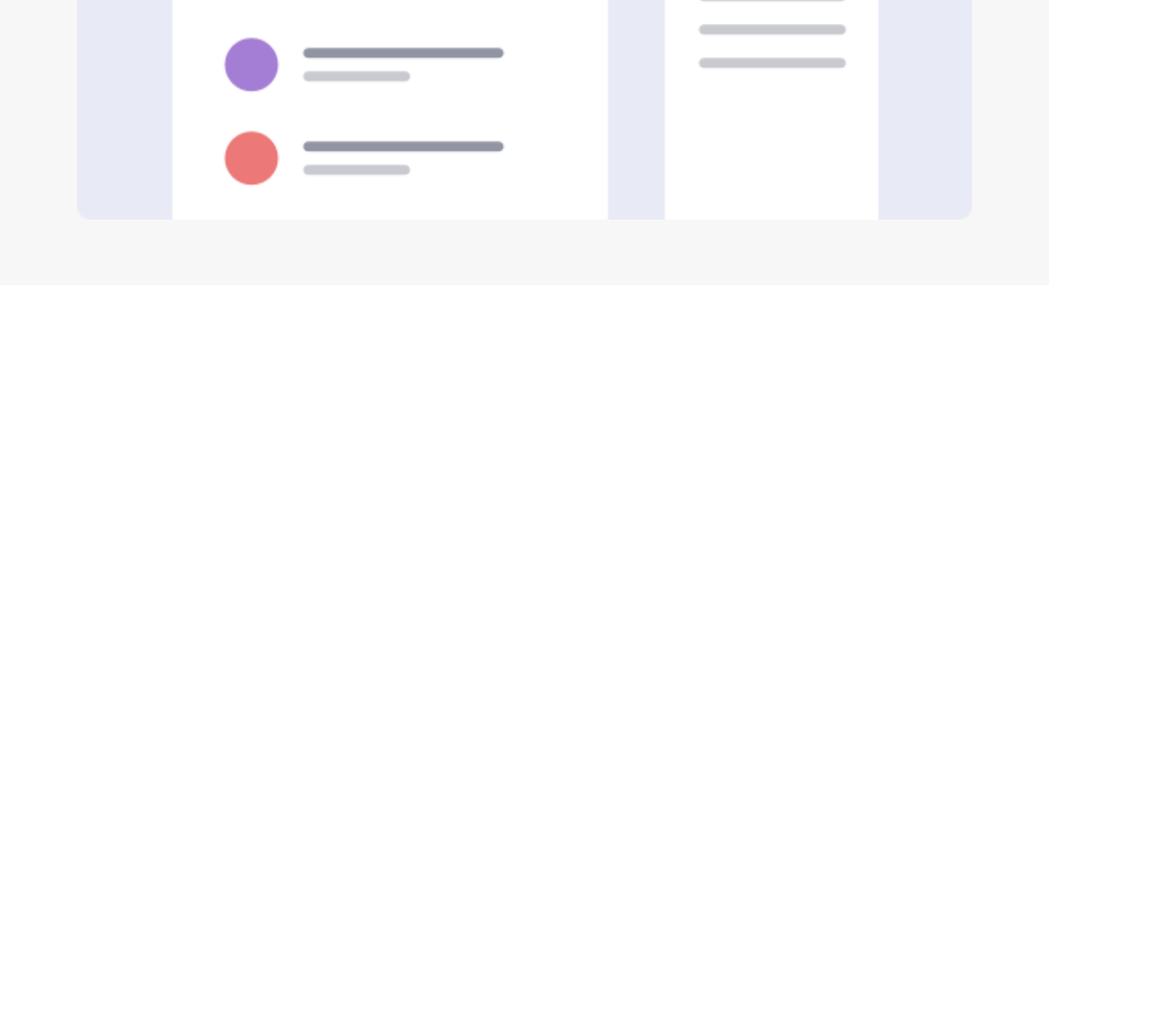
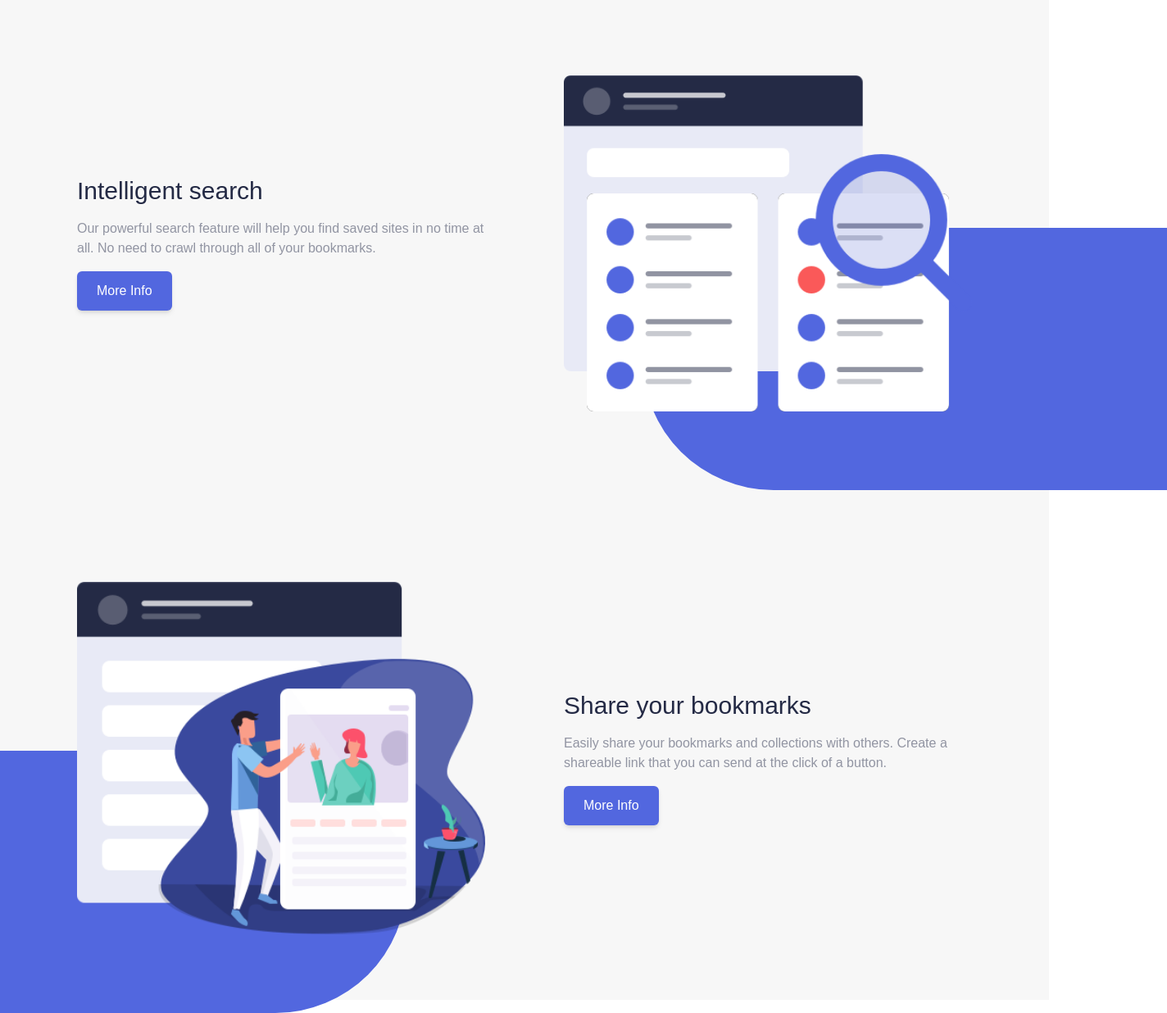
Before and after one commit to Andrea-Brezanova/Bookmark-Landing-Page, a website: page public/index.html in a window 1280 px wide. Shown: the part 1557-2793 px from the top of the page at 82% size, 1424 px wide, since content can reach past the window. Before the commit the page ends 1905 px from the top, so only its background shows below. Drawn offline with Linux system fonts and the light colour scheme; files whose address does not match are found by name.

Commit message:
Added 3 sections with images to Feature section.

```diff
--- a/public/index.html
+++ b/public/index.html
@@ -46,7 +46,7 @@
                 </div>
             </div>
             <!-- Rounded Rectangle-->
-            <div class="hidden lg:block overflow-hidden bg-bookmark-purple rounded-l-full absolute h-80 w-2/4 top-32 right-0 lg:-bottom-28 lg:-right-36">
+            <div class="hidden md:block overflow-hidden bg-bookmark-purple rounded-l-full absolute h-80 w-2/4 top-32 right-0 lg:-bottom-28 lg:-right-36">
             </div>
         </section>
 
@@ -62,22 +62,82 @@
             <div class="relative mt-20 lg:mt-24">
                 <div class="container flex flex-col lg:flex-row items-center justify-center gap-x-24">
                     <!-- Image -->
-                     <div class="flex flex-1 justify-center z-10 mb-10 lg:mb-0">
+                    <div class="flex flex-1 justify-center z-10 mb-10 lg:mb-0">
                         <img class="w-5/6 h-5/6 sm:w-3/4 sm:h-3/4 md:w-full md:h-full" src="./img/illustration-features-tab-1.png" alt="">
-                     </div>
+                    </div>
+                    <!-- Content -->
+                    <div class="flex flex-1 flex-col items-center lg:items-start">
+                        <h1 class="text-3xl text-bookmark-blue">Bookmark in one click</h1>
+                        <p class="text-bookmark-grey my-4 text-center lg:text-left sm:w-3/4 lg:w-full">
+                            Organize your bookmarks however you like. Our simple drag-and-drop interface gives you complete control
+                            over how you manage your favourite sites.
+                        </p>
+                        <button type="button" class="btn btn-purple hover:bg-bookmark-white hover:text-black">More Info</button>
+                    </div>
                 </div>
-
+                <!-- Rounded Rectangle-->
+                <div class="hidden lg:block overflow-hidden bg-bookmark-purple rounded-r-full absolute h-80 w-2/4 -bottom-24 -left-36">
+                </div>
+            </div>
+             <!-- Feature #2 -->
+             <div class="relative mt-20 lg:mt-52">
+                <div class="container flex flex-col lg:flex-row-reverse items-center justify-center gap-x-24">
+                    <!-- Image -->
+                    <div class="flex flex-1 justify-center z-10 mb-10 lg:mb-0">
+                        <img class="w-5/6 h-5/6 sm:w-3/4 sm:h-3/4 md:w-full md:h-full" src="./img/illustration-features-tab-2.png" alt="">
+                    </div>
+                    <!-- Content -->
+                    <div class="flex flex-1 flex-col items-center lg:items-start">
+                        <h1 class="text-3xl text-bookmark-blue">Intelligent search</h1>
+                        <p class="text-bookmark-grey my-4 text-center lg:text-left sm:w-3/4 lg:w-full">
+                            Our powerful search feature will help you find saved sites in no time at all. No need to crawl through all
+                            of your bookmarks.
+                        </p>
+                        <button type="button" class="btn btn-purple hover:bg-bookmark-white hover:text-black">More Info</button>
+                    </div>
+                </div>
+                <!-- Rounded Rectangle-->
+                <div class="hidden lg:block overflow-hidden bg-bookmark-purple rounded-l-full absolute h-80 w-2/4 -bottom-24 -right-36">
+                </div>
+            </div>
+             <!-- Feature #3 -->
+            <div class="relative mt-20 lg:mt-52">
+                <div class="container flex flex-col lg:flex-row items-center justify-center gap-x-24">
+                <!-- Image -->
+                <div class="flex flex-1 justify-center z-10 mb-10 lg:mb-0">
+                    <img
+                    class="w-5/6 h-5/6 sm:w-3/4 sm:h-3/4 md:w-full md:h-full"
+                    src="./imgs/illustration-features-tab-3.png"
+                    alt=""
+                    />
+                </div>
+                <!-- Content -->
+                <div class="flex flex-1 flex-col items-center lg:items-start">
+                    <h1 class="text-3xl text-bookmark-blue">Share your bookmarks</h1>
+                    <p class="text-bookmark-grey my-4 text-center lg:text-left sm:w-3/4 lg:w-full">
+                    Easily share your bookmarks and collections with others. Create a shareable link that you can send at the
+                    click of a button.
+                    </p>
+                    <button type="button" class="btn btn-purple hover:bg-bookmark-white hover:text-black">More Info</button>
+                </div>
+                </div>
+                <!-- Rounded Rectangle -->
+                <div
+                class="
+                    hidden
+                    lg:block
+                    overflow-hidden
+                    bg-bookmark-purple
+                    rounded-r-full
+                    absolute
+                    h-80
+                    w-2/4
+                    -bottom-24
+                    -left-36
+                "
+                ></div>
             </div>
         </section>
      </hero>
-
-
-
-
-
-
-
-
-
 </body>
 </html>
```
Also changed, not shown: public/img/illustration-features-tab-2.png (added), public/img/illustration-features-tab-3.png (added), public/style.css, 1 other file.
